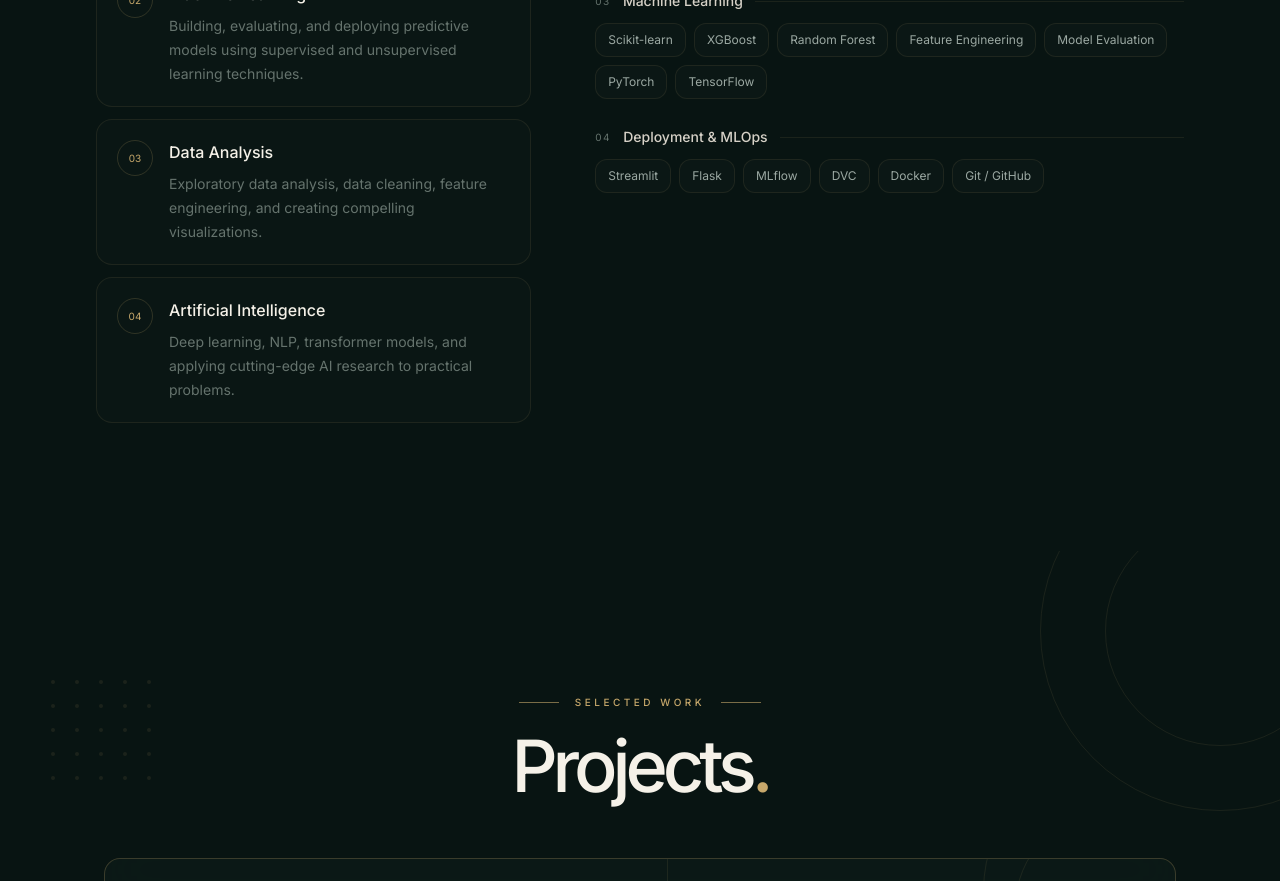
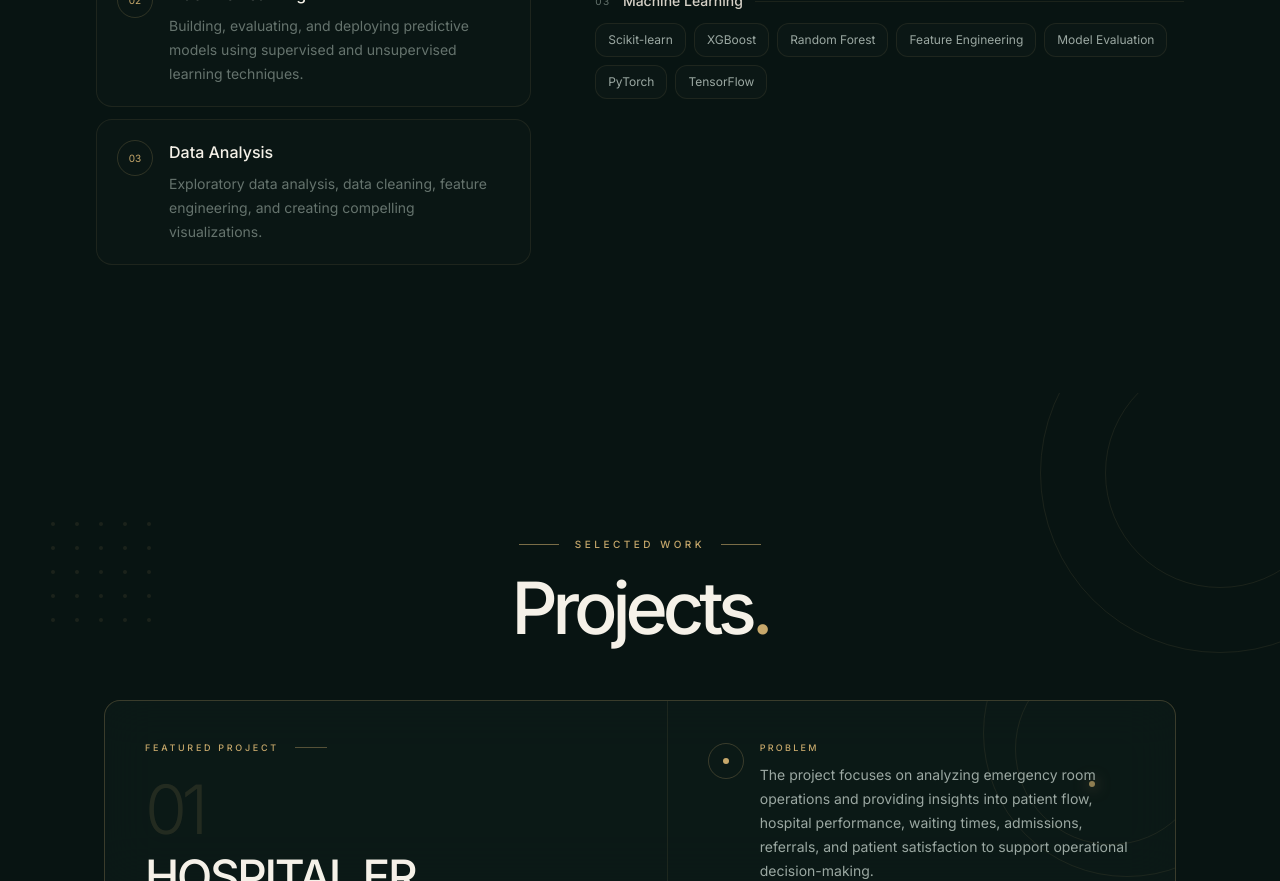
Before and after one commit to DohaAbdelrahman/Doha, a Next.js app: page / in a window 1280 px wide. Shown: the part 1820-2701 px from the top of the page. Built offline with nearby package versions, Linux system fonts and the light colour scheme.

Commit message:
final editing

```diff
--- a/src/components/portfolio/Navigation.tsx
+++ b/src/components/portfolio/Navigation.tsx
@@ -16,7 +16,7 @@ const navigation = [
     section: "projects",
   },
   {
-    label: "JOURNEY",
+    label: "Experience",
     href: "#experience",
     section: "experience",
   },
--- a/src/data/portfolio.ts
+++ b/src/data/portfolio.ts
@@ -47,12 +47,7 @@ export const about = {
         "Exploratory data analysis, data cleaning, feature engineering, and creating compelling visualizations.",
       icon: "search",
     },
-    {
-      title: "Artificial Intelligence",
-      description:
-        "Deep learning, NLP, transformer models, and applying cutting-edge AI research to practical problems.",
-      icon: "sparkles",
-    },
+
   ],
 };
 
@@ -63,7 +58,7 @@ export const skillCategories = [
     skills: [
       {
         name: "Python",
-        context: ["Data Analysis", "Machine Learning", "Automation"],
+        context: ["Data Analysis", "Machine Learning"],
       },
       {
         name: "SQL",
@@ -138,36 +133,6 @@ export const skillCategories = [
     ],
   },
 
-  {
-    title: "Deployment & MLOps",
-    icon: "rocket",
-    skills: [
-      {
-        name: "Streamlit",
-        context: ["ML Apps", "Dashboards", "Prototyping"],
-      },
-      {
-        name: "Flask",
-        context: ["APIs", "ML Serving"],
-      },
-      {
-        name: "MLflow",
-        context: ["Experiment Tracking", "Model Registry"],
-      },
-      {
-        name: "DVC",
-        context: ["Data Versioning", "Pipelines"],
-      },
-      {
-        name: "Docker",
-        context: ["Containerization", "Reproducibility"],
-      },
-      {
-        name: "Git / GitHub",
-        context: ["Version Control", "Collaboration"],
-      },
-    ],
-  },
 ];
 
 export interface Project {
@@ -368,14 +333,7 @@ export const projects: Project[] = [
   },
  ];
 
-export interface Experience {
-  type: "education" | "program" | "milestone";
-  title: string;
-  organization: string;
-  date: string;
-  description: string;
-  tags?: string[];
-}
+
 
 export interface Experience {
   type: "program" | "milestone";
```
